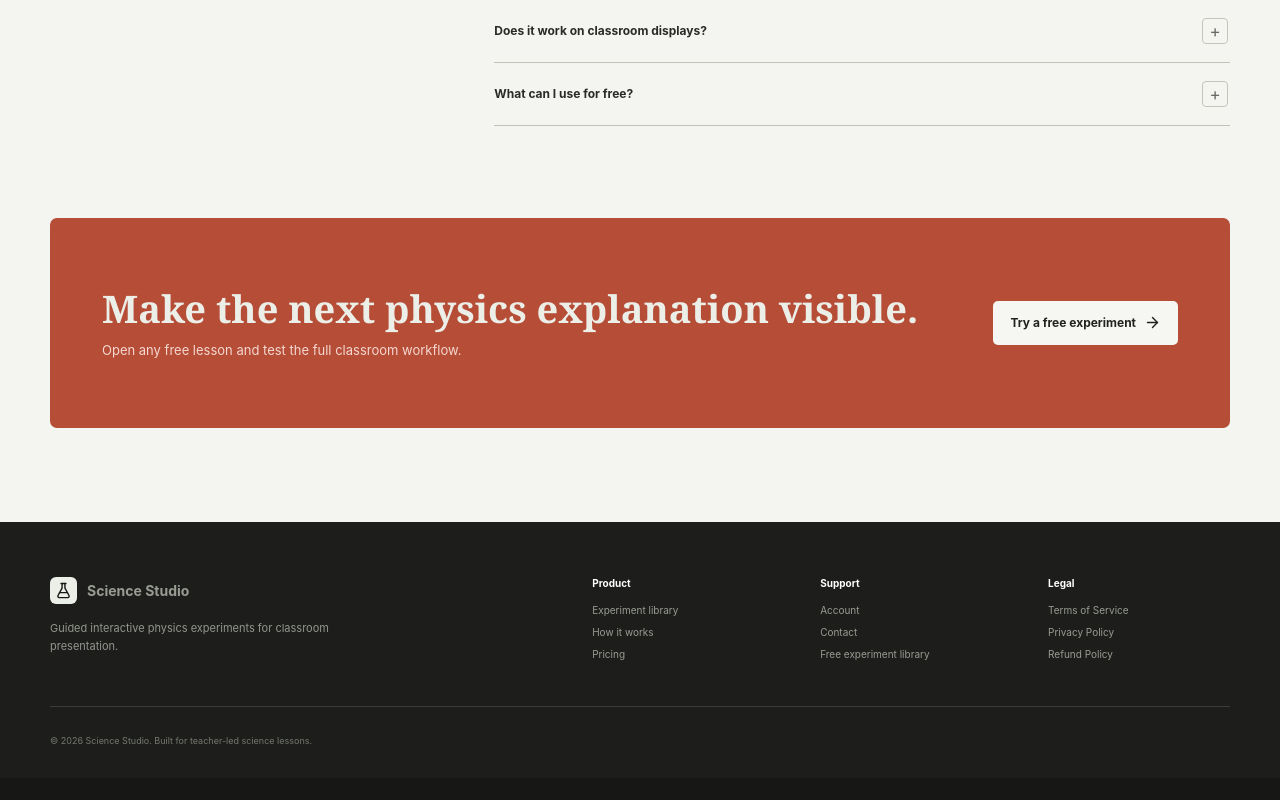
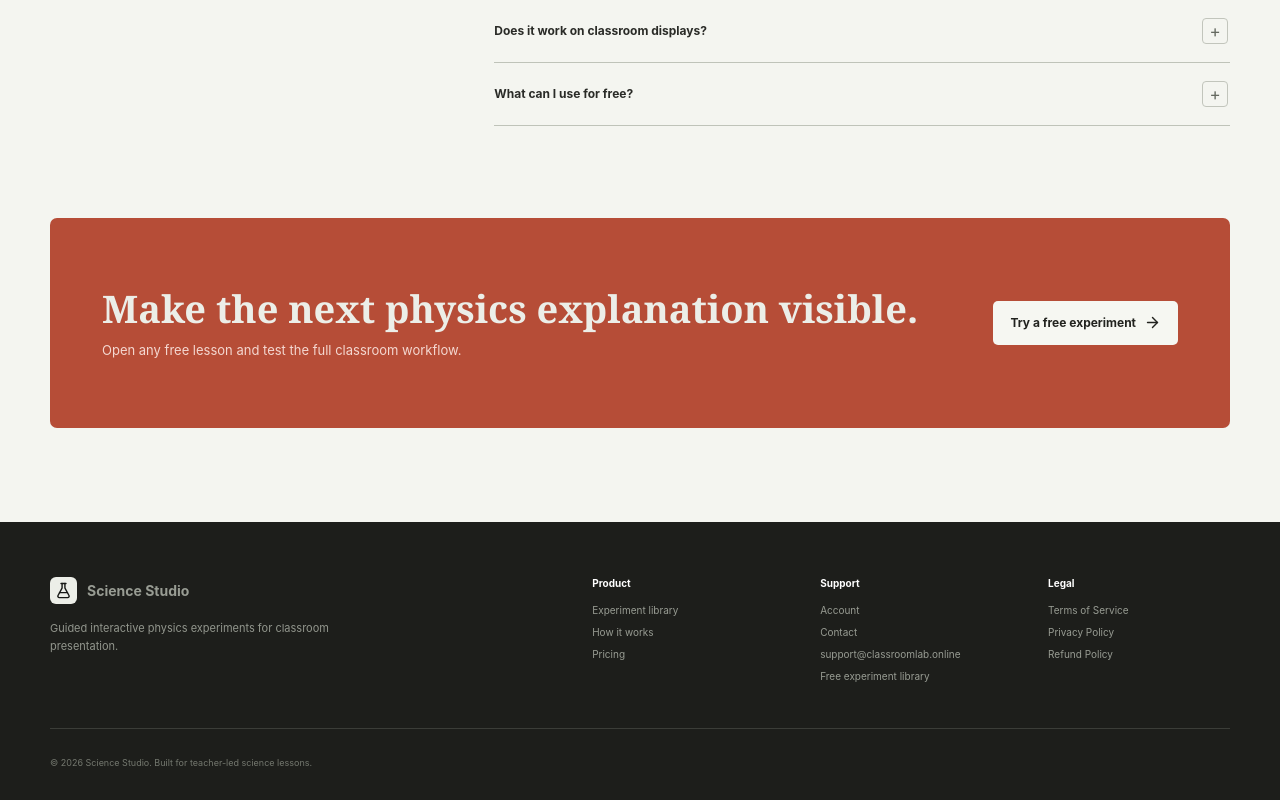
Before and after one commit to KOIAI777/science-studio, a Next.js app in the folder apps/web/: page / in a window 1280 px wide. Shown: the part 3758-4558 px from the top of the page. Before the commit the page ends 4536 px from the top, so only its background shows below. Built offline with nearby package versions, Linux system fonts and the light colour scheme; no server answers.

Commit message:
Show support email in site footer

```diff
--- a/apps/web/components/experiment-catalog-home.tsx
+++ b/apps/web/components/experiment-catalog-home.tsx
@@ -418,7 +418,7 @@ export function ExperimentCatalogHome() {
       <footer className="site-footer">
         <div className="footer-brand"><Link className="site-brand" href="/"><span className="brand-mark"><FlaskConical size={17} /></span><strong>Science Studio</strong></Link><p>{text.footerTagline}</p></div>
         <div><strong>{text.product}</strong><Link href="/experiments">{text.nav.experiments}</Link><a href="#workflow">{text.nav.workflow}</a><a href="#pricing">{text.nav.pricing}</a></div>
-        <div><strong>{text.support}</strong><Link href="/account">{text.nav.account}</Link><Link href="/contact">{text.contact}</Link><Link href="/experiments">{text.freeExperiment}</Link></div>
+        <div><strong>{text.support}</strong><Link href="/account">{text.nav.account}</Link><Link href="/contact">{text.contact}</Link><a href="mailto:support@classroomlab.online">support@classroomlab.online</a><Link href="/experiments">{text.freeExperiment}</Link></div>
         <div><strong>{text.legal}</strong><Link href="/terms">{text.terms}</Link><Link href="/privacy">{text.privacy}</Link><Link href="/refund-policy">{text.refunds}</Link></div>
         <small>© 2026 {text.rights}</small>
       </footer>
```
